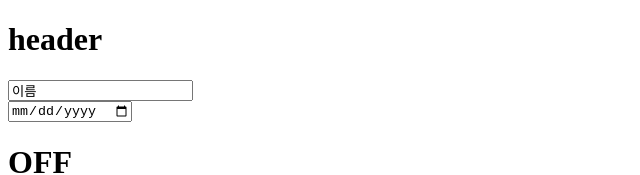
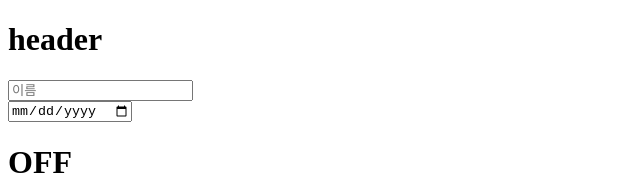
Before and after one commit to Pracrobo/React-Basic-App, a React (Vite) app in the folder react-basic/: page / in a window 1280 px wide. Shown: the top 175 px of the page, without its empty margins (0-640 px from the left). Built offline with nearby package versions, Linux system fonts and the light colour scheme.

Commit message:
[react] state 관리 함수, 모듈화

```diff
--- a/react-basic/src/components/Register.jsx
+++ b/react-basic/src/components/Register.jsx
@@ -1,23 +1,22 @@
 import {useState} from "react";
 
 const Register = () => {
-    const [name, setName] = useState("이름");
-    const [birth, setBirth] = useState("");
+    const [input, setInput] = useState({
+        name: "",
+        birth: "",
+    })
 
-
-
-    const onChangeName = (e) => {
-        setName(e.target.value);
-    }
-
-    const onChangeBirth = (e) => {
-        setBirth(e.target.value);
-    }
+    const onChange = (e) => {
+        setInput({
+            ...input,
+            [e.target.name] : e.target.value,
+        })
+    };
 
     return (
     <div>
-        <div><input value={name} onChange={onChangeName} placeholder={"이름"}></input></div>
-        <div><input value={birth} onChange={onChangeBirth} type="date"></input>{birth}</div>
+        <div><input name="name" value={input.name} onChange={onChange} placeholder={"이름"}></input></div>
+        <div><input name="birth" value={input.birth} onChange={onChange} type="date"></input>{input.birth}</div>
     </div>
     )
 }
```
